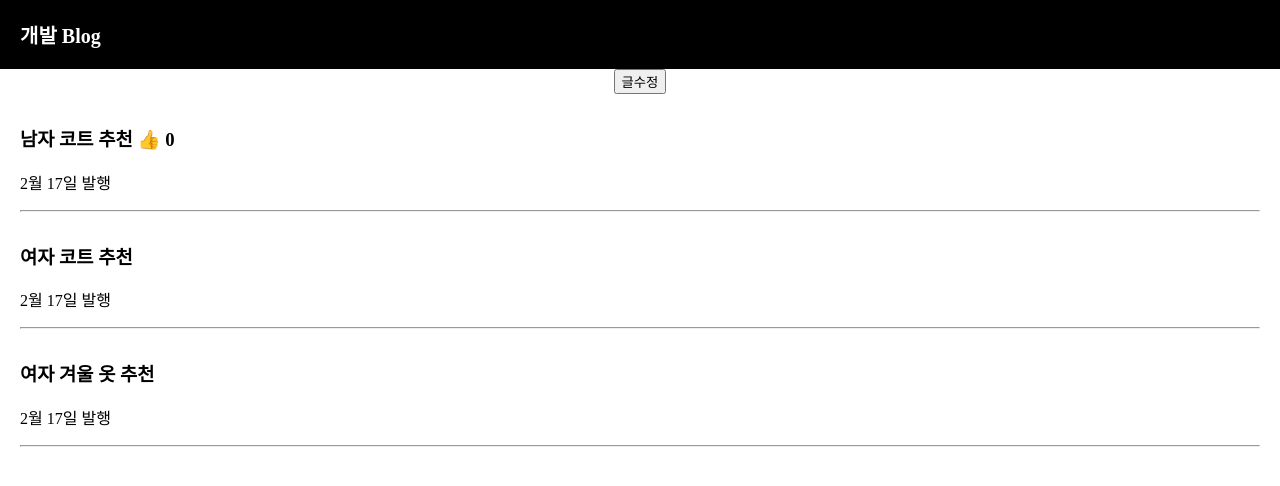
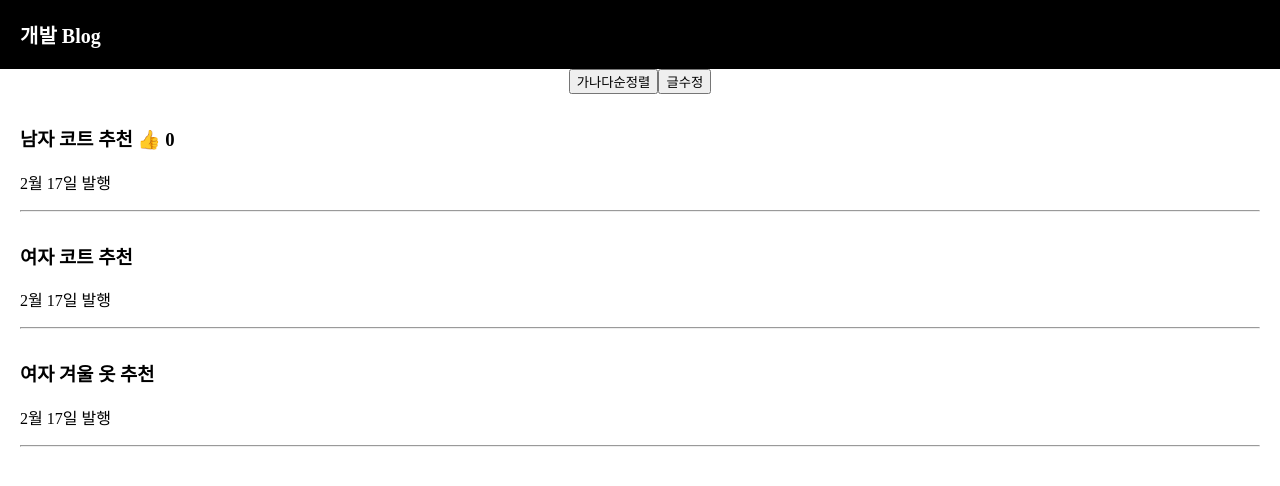
Before and after one commit to y55mun/blog, a React (Create React App) app: page / in a window 1280 px wide. Shown: the top 486 px of the page. Built offline with nearby package versions, Linux system fonts and the light colour scheme.

Commit message:
숙제: 버튼 누르면 글제목 가나다순 정렬 기능

```diff
--- a/src/App.js
+++ b/src/App.js
@@ -22,6 +22,11 @@ function App() {
       <div className="black-nav">
         <div>개발 Blog</div>
       </div>
+
+      <button onClick={() => {
+        let copy2 = [...글제목];
+        글제목변경(copy2.sort());
+      }}>가나다순정렬</button>
 
       <button onClick={() => {
         let copy = [...글제목];
```
